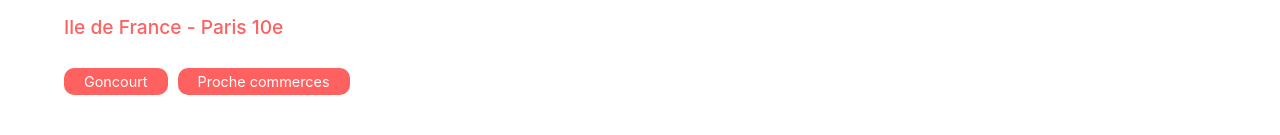
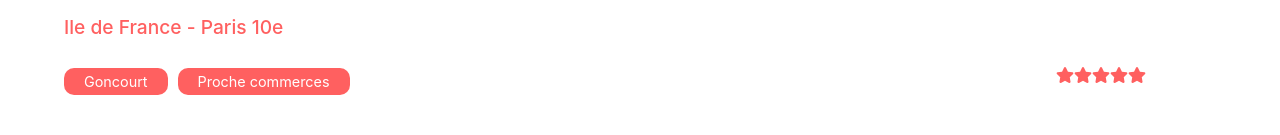
Before and after one commit to NatachaLng/NatachaLang_11_01052021, a React (Create React App) app: page /accommodation/0979876d in a window 1280 px wide. Shown: the part 665-800 px from the top of the page. Built offline with nearby package versions, Linux system fonts and the light colour scheme.

Commit message:
refactor

```diff
--- a/src/components/AccommodationPage.js
+++ b/src/components/AccommodationPage.js
@@ -10,49 +10,37 @@ import Rating from "./Rating";
 import Dropdown from "./Dropdown";
 
 class AccommodationPage extends React.Component {
-
     constructor(props) {
         super(props);
         this.idParam = this.props.match.params.id;
-        this.currentLocation = data.filter((elt) => elt.id === this.idParam)[0];
+		this.accommodation = data.find((elt) => elt.id === this.idParam);
     }
 
+    render() {
+        if (!this.accommodation) return <Redirect to="/404" />;
 
-    render() {
-        if (!data.some((elt) => elt.id === this.idParam)) return <Redirect to="/404"/>;
-        const {
-            title,
-            location,
-            pictures,
-            host,
-            equipments,
-            tags,
-            rating,
-            description,
-        } = this.currentLocation;
+		const { title, location, pictures, host, equipments, tags, rating, description } = this.accommodation;
 
-        return (
+		return (
             <div className="accommodation-page">
-                <Gallery images={pictures}/>
-
+                <Gallery images={pictures} />
                 <main className="main-location">
                     <div className="accommodation-header">
                         <div>
                             <h2>{title}</h2>
                             <p>{location}</p>
                             {tags.map((tag, index) => (
-                                <Tag key={index} content={tag}/>
+                                <Tag key={index} content={tag} />
                             ))}
                         </div>
                         <div className="accommodation-header-host">
-                            <HostInfos name={host.name} img={host.picture}/>
-                            <Rating fill={rating}/>
+                            <HostInfos name={host.name} img={host.picture} />
+                            <Rating fill={rating} />
                         </div>
                     </div>
-
                     <section className="accommodation-details">
-                        <Dropdown title="Description" content={description}/>
-                        <Dropdown title="Equipements" content={equipments}/>
+                        <Dropdown title="Description" content={description} />
+                        <Dropdown title="Equipements" content={equipments} />
                     </section>
                 </main>
             </div>
--- a/src/components/Rating.js
+++ b/src/components/Rating.js
@@ -5,35 +5,23 @@ import {faStar} from '@fortawesome/free-solid-svg-icons'
 
 
 class Rating extends React.Component {
-
     constructor(props) {
         super(props);
-        this.fill = this.props.fill;
-        this.starsClasses = [];
-    }
 
-    componentDidMount() {
-        this.rating()
-    }
-
-    rating() {
-        for (let i = 0; i < 5; i++) {
-            i < this.fill
-                ? this.starsClasses.push('fas fa-star fill')
-                : this.starsClasses.push('fas fa-star empty');
-        }
+		this.starsClasses = Array(5)
+            .fill()
+            .map((_, i) => (i < this.props.fill ? 'fas fa-star fill' : 'fas fa-star empty'));
     }
 
     render() {
         return (
             <div className="rate">
-                {this.starsClasses.map((star) => (
-                    <FontAwesomeIcon icon={faStar} className={star}/>
+                {this.starsClasses.map((star, i) => (
+                    <FontAwesomeIcon icon={faStar} className={star} key={i} />
                 ))}
             </div>
         );
     }
 }
 
-
 export default Rating;
```
